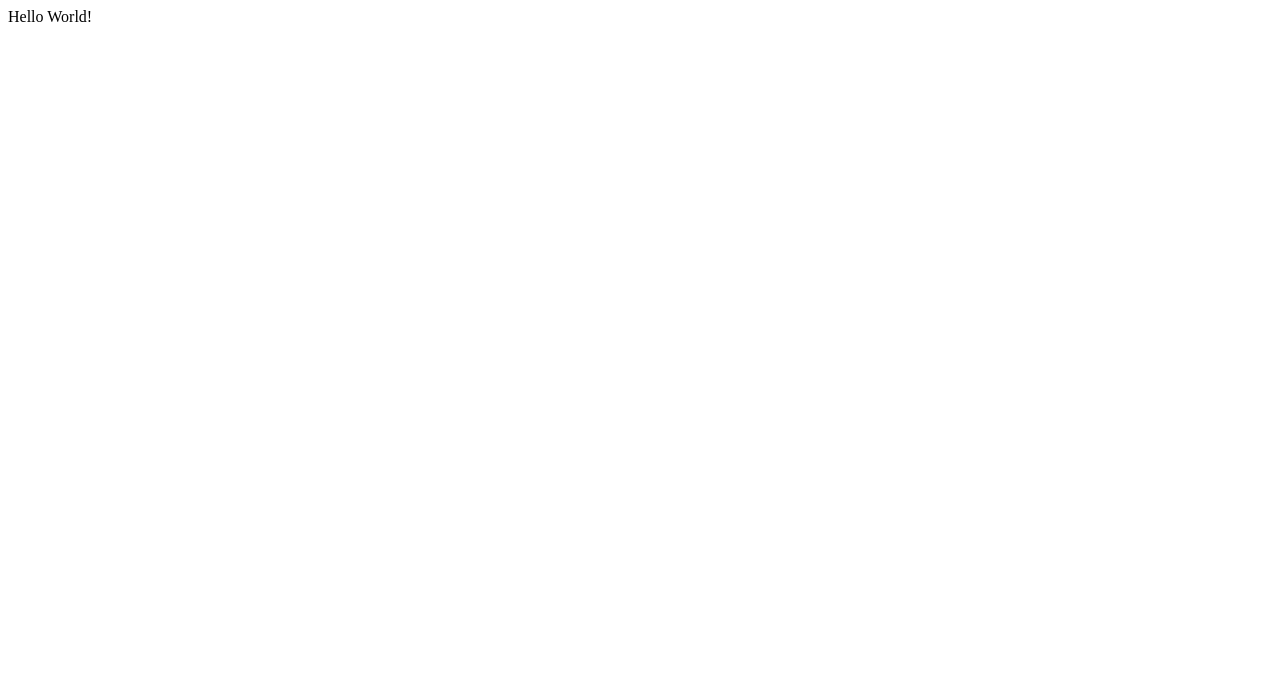
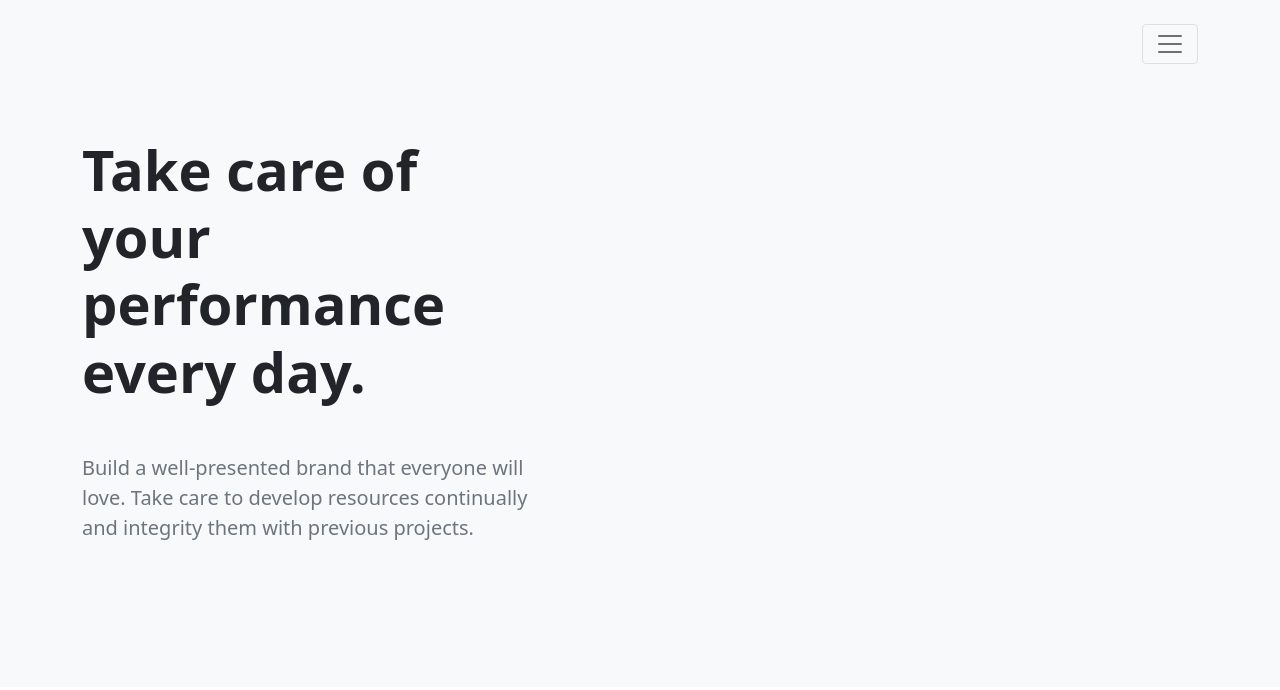
Before and after one commit to driftingruby/site, a plain HTML site: page index.html in a window 1280 px wide. Drawn offline with nearby package versions, Linux system fonts and the light colour scheme.

Commit message:
second commit

```diff
--- a/index.html
+++ b/index.html
@@ -1,9 +1,38 @@
 <!doctype html>
 <html lang="en">
   <head>
+    <meta charset="utf-8">
+    <meta name="viewport" content="width=device-width, initial-scale=1">
+    <meta name="description" content="">
+    <link href="https://cdn.jsdelivr.net/npm/bootstrap@5.1.3/dist/css/bootstrap.min.css" rel="stylesheet"
+      integrity="sha384-1BmE4kWBq78iYhFldvKuhfTAU6auU8tT94WrHftjDbrCEXSU1oBoqyl2QvZ6jIW3" crossorigin="anonymous">
   </head>
 
   <body>
-    Hello World!
+    <section class="position-relative pb-5 bg-light">
+      <nav class="navbar navbar-expand-lg navbar-light bg-light py-4">
+        <div class="container">
+          <a class="navbar-brand" href="#" data-config-id="brand">
+          </a>
+          <button class="navbar-toggler d-block" type="button" data-bs-toggle="collapse" data-bs-target="#header05"
+            aria-controls="header05" aria-expanded="false" aria-label="Toggle navigation">
+            <span class="navbar-toggler-icon"></span>
+          </button>
+        </div>
+      </nav>
+      <div class="container pt-5">
+        <div class="row align-items-center">
+          <div class="col-12 col-lg-5 me-auto mb-5">
+            <h2 class="display-4 fw-bold mb-5" data-config-id="header">Take care of your performance every day.</h2>
+            <p class="lead text-muted mb-5" data-config-id="desc">Build a well-presented brand that everyone will love. Take
+              care to develop resources continually and integrity them with previous projects.</p>
+          </div>
+          <div class="col-12 col-lg-6 pb-5">
+          </div>
+        </div>
+      </div>
+    </section>
+    <script src="https://cdn.jsdelivr.net/npm/bootstrap@5.1.3/dist/js/bootstrap.bundle.min.js"
+      integrity="sha384-ka7Sk0Gln4gmtz2MlQnikT1wXgYsOg+OMhuP+IlRH9sENBO0LRn5q+8nbTov4+1p" crossorigin="anonymous"></script>
   </body>
 </html>
```
